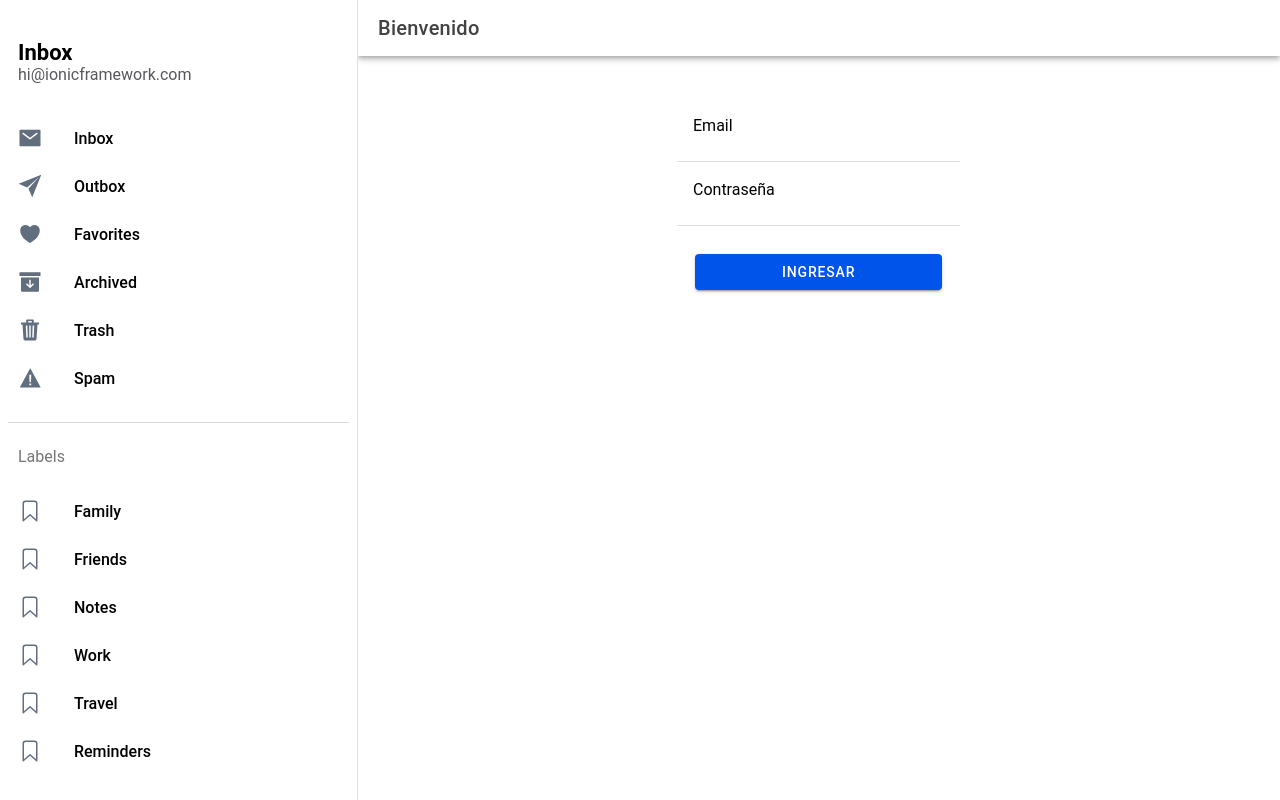
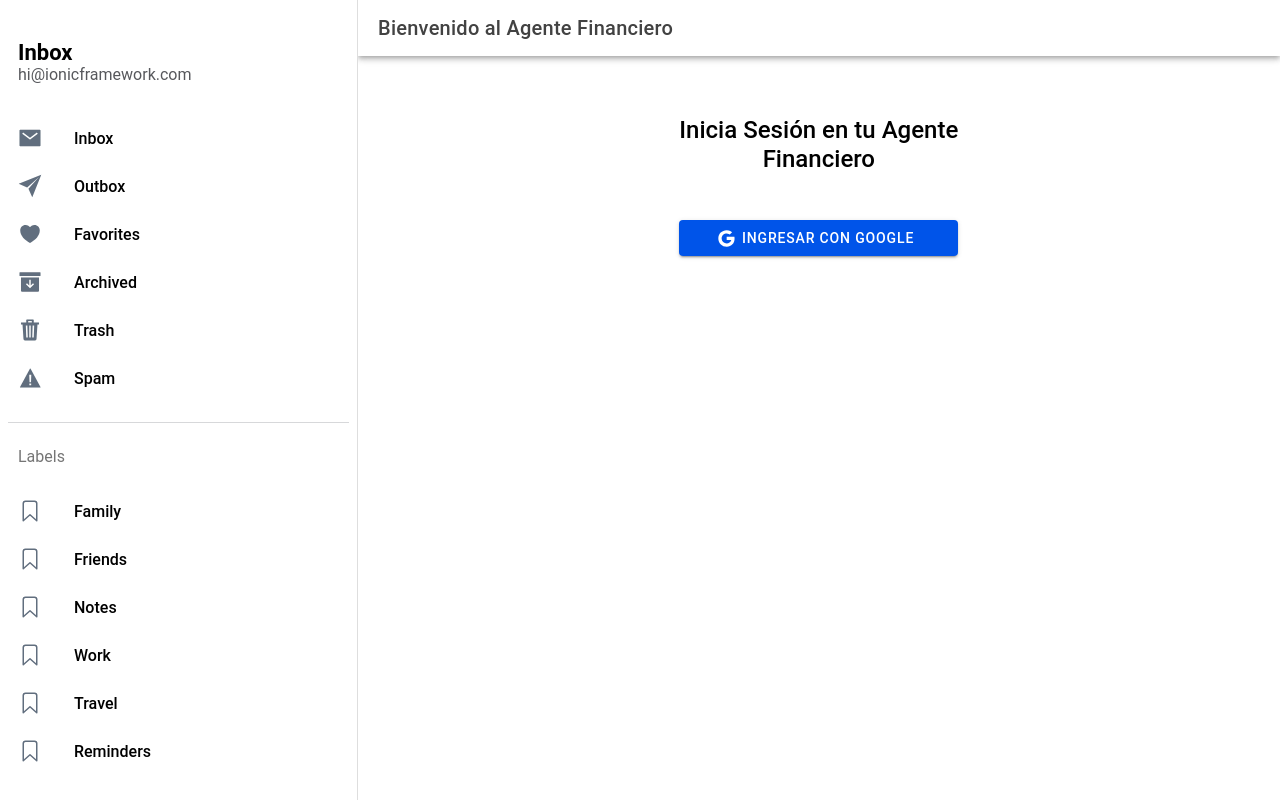
Before and after one commit to Keveeloper/billuyo-mobile, a React (Vite) app: page /login in a window 1280 px wide. Built offline with nearby package versions, Linux system fonts and the light colour scheme.

Commit message:
Login with google prototyping completed

```diff
--- a/package.json
+++ b/package.json
@@ -21,6 +21,7 @@
     "@ionic/react-router": "^8.5.0",
     "@types/react-router": "^5.1.20",
     "@types/react-router-dom": "^5.3.3",
+    "firebase": "^12.4.0",
     "ionicons": "^7.4.0",
     "react": "19.0.0",
     "react-dom": "19.0.0",
--- a/src/components/Login.tsx
+++ b/src/components/Login.tsx
@@ -1,24 +1,53 @@
 import React, { useState } from 'react';
-import { IonList, IonItem, IonLabel, IonInput, IonButton, IonGrid, IonRow, IonCol, IonNote } from '@ionic/react';
+import { IonList, IonItem, IonLabel, IonInput, IonButton, IonGrid, IonRow, IonCol, IonNote, IonIcon, IonSpinner } from '@ionic/react';
+import { logoGoogle, logIn } from 'ionicons/icons';
+
+// Importaciones de Firebase
+import { getAuth, GoogleAuthProvider, signInWithPopup, User } from 'firebase/auth';
+import { initializeApp } from 'firebase/app';
+import firebaseConfig from '../firebase-config/firebaseConfig'; // Importamos la configuración
+
+// Inicializamos Firebase fuera del componente para evitar reinicializaciones
+const app = initializeApp(firebaseConfig);
+const auth = getAuth(app);
+const googleProvider = new GoogleAuthProvider();
 
 interface ContainerProps {
-  onLoginSuccess: () => void;
+  onLoginSuccess: (user: User, idToken: string) => void;
 }
 
 const LoginComponent: React.FC<ContainerProps> = ({ onLoginSuccess }) => {
-  const [email, setEmail] = useState('');
-  const [password, setPassword] = useState('');
   const [error, setError] = useState('');
+  const [isLoading, setIsLoading] = useState(false);
 
-  const handleLogin = () => {
-    setError(''); // Limpiar errores anteriores
+  // Función de inicio de sesión con Google
+  const handleGoogleLogin = async () => {
+    setError('');
+    setIsLoading(true);
 
-    // Lógica de validación simple (puedes reemplazarla con una llamada a una API real)
-    if (email === 'test@ionic.com' && password === 'password') {
-      console.log('Login exitoso!');
-      onLoginSuccess(); // Llama a la función que redirigirá al Home
-    } else {
-      setError('Email o contraseña incorrectos. Usa: test@ionic.com / password');
+    try {
+      // 1. Iniciar sesión con pop-up de Google
+      const result = await signInWithPopup(auth, googleProvider);
+
+      // 2. Obtener el Token de ID (JWT) de Firebase
+      // ESTO ES CRÍTICO: Este token se usará para autenticar en NestJS.
+      const idToken = await result.user.getIdToken();
+
+      console.log('Login con Google exitoso. ID Token:', idToken);
+
+      // 3. Notificar éxito al componente padre (LoginPage)
+      onLoginSuccess(result.user, idToken);
+
+    } catch (e: any) {
+      console.error('Error durante el inicio de sesión con Google:', e);
+      // Firebase maneja errores como "pop-up cerrado por el usuario"
+      if (e.code === 'auth/popup-closed-by-user') {
+          setError('Proceso de inicio de sesión cancelado.');
+      } else {
+          setError('Error al iniciar sesión con Google. Intenta de nuevo.');
+      }
+    } finally {
+      setIsLoading(false);
     }
   };
 
@@ -26,39 +55,34 @@ const LoginComponent: React.FC<ContainerProps> = ({ onLoginSuccess }) => {
     <IonGrid fixed>
       <IonRow className="ion-justify-content-center">
         <IonCol size="12" size-md="6" size-lg="4">
-          <IonList lines="full" className="ion-padding-top">
-            <IonItem>
-              <IonLabel position="floating">Email</IonLabel>
-              <IonInput
-                type="email"
-                value={email}
-                onIonChange={(e) => setEmail(e.detail.value!)}
-                required
-              />
-            </IonItem>
-
-            <IonItem>
-              <IonLabel position="floating">Contraseña</IonLabel>
-              <IonInput
-                type="password"
-                value={password}
-                onIonChange={(e) => setPassword(e.detail.value!)}
-                required
-              />
-            </IonItem>
-          </IonList>
+          <h2 className="ion-text-center ion-padding-vertical">
+            Inicia Sesión en tu Agente Financiero
+          </h2>
 
           {error && (
-            <IonNote color="danger" className="ion-padding-start">
+            <IonNote color="danger" className="ion-padding-start ion-padding-bottom">
               {error}
             </IonNote>
           )}
 
-          <div className="ion-padding">
-            <IonButton expand="block" onClick={handleLogin}>
-              Ingresar
+          <div className="ion-padding-top">
+            <IonButton
+              expand="block"
+              onClick={handleGoogleLogin}
+              color="primary"
+              disabled={isLoading}
+            >
+              {isLoading ? (
+                <IonSpinner name="crescent" />
+              ) : (
+                <>
+                  <IonIcon icon={logoGoogle} slot="start" />
+                  Ingresar con Google
+                </>
+              )}
             </IonButton>
           </div>
+
         </IonCol>
       </IonRow>
     </IonGrid>
--- /dev/null
+++ b/src/firebase-config/firebaseConfig.ts
@@ -0,0 +1,11 @@
+const firebaseConfig = {
+  apiKey: "AIzaSyDeTY6TwrYdKjPUWMaHIpt1dSkfoDLZ6V0",
+  authDomain: "gen-lang-client-0016482258.firebaseapp.com",
+  projectId: "gen-lang-client-0016482258",
+  storageBucket: "gen-lang-client-0016482258.firebasestorage.app",
+  messagingSenderId: "329448949687",
+  appId: "1:329448949687:web:f908401f18415c56808a32",
+  measurementId: "G-6FDRK2F5H8"
+};
+
+export default firebaseConfig;
--- a/src/pages/LoginPage.tsx
+++ b/src/pages/LoginPage.tsx
@@ -1,27 +1,34 @@
 import React from 'react';
-import { IonContent, IonHeader, IonPage, IonTitle, IonToolbar } from '@ionic/react';
+import { IonContent, IonHeader, IonPage, IonTitle, IonToolbar, useIonRouter } from '@ionic/react';
 import LoginComponent from '../components/Login';
-import { useHistory } from 'react-router';
+import { User } from 'firebase/auth'; // Importamos el tipo User
 
 const LoginPage: React.FC = () => {
-  const history = useHistory();
+  const router = useIonRouter();
 
-  // Función que se llama cuando el login es exitoso
-  const handleLoginSuccess = () => {
-    // Aquí puedes guardar el token de autenticación si lo tienes
+  // Función que se llama cuando el login de Firebase es exitoso
+  const handleLoginSuccess = (user: User, idToken: string) => {
+    // 1. Aquí se guardaría el token de autenticación (NestJS JWT)
+    //    Por ahora, guardamos el token de Firebase para simular.
+    localStorage.setItem('firebaseIdToken', idToken);
 
-    // Redirige al usuario a la página principal de la aplicación (por ejemplo, /tabs/tab1)
-    history.replace('/folder/Inbox');
+    // NOTA: EL PRÓXIMO PASO LÓGICO ES ENVIAR ESTE idToken AL BACKEND DE NESTJS
+    // para que NestJS lo verifique y devuelva su propio token JWT.
+
+    console.log(`Usuario autenticado: ${user.email}. Redirigiendo...`);
+
+    // 2. Redirige al usuario a la página principal de la aplicación
+    router.push('/folder/Inbox', 'root', 'replace');
   };
 
   return (
     <IonPage>
       <IonHeader>
         <IonToolbar>
-          <IonTitle>Bienvenido</IonTitle>
+          <IonTitle>Bienvenido al Agente Financiero</IonTitle>
         </IonToolbar>
       </IonHeader>
-      <IonContent fullscreen className="ion-padding">
+      <IonContent fullscreen className="ion-padding ion-text-center">
         {/* Usamos el componente de Login y le pasamos la función de éxito */}
         <LoginComponent onLoginSuccess={handleLoginSuccess} />
       </IonContent>
```
Also changed, not shown: 1 other file (tests, documents, lock files or other folders).
